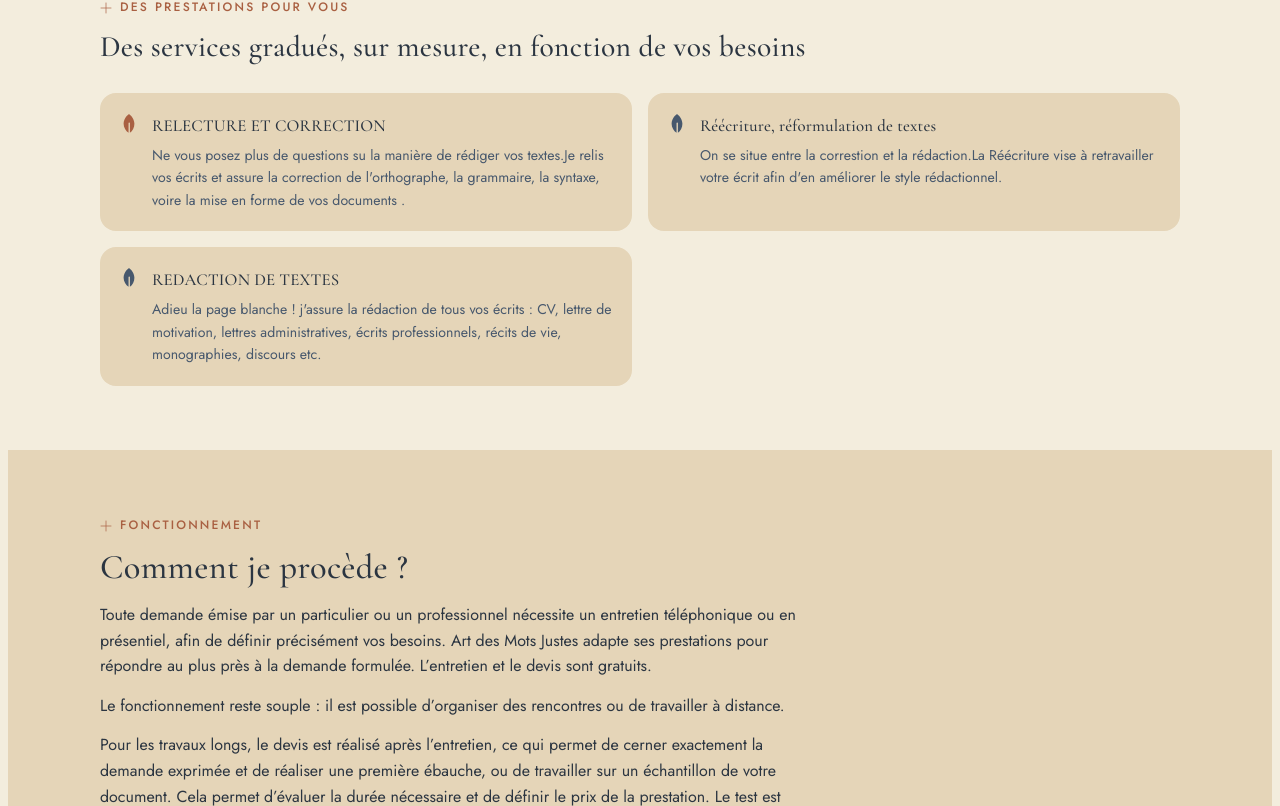
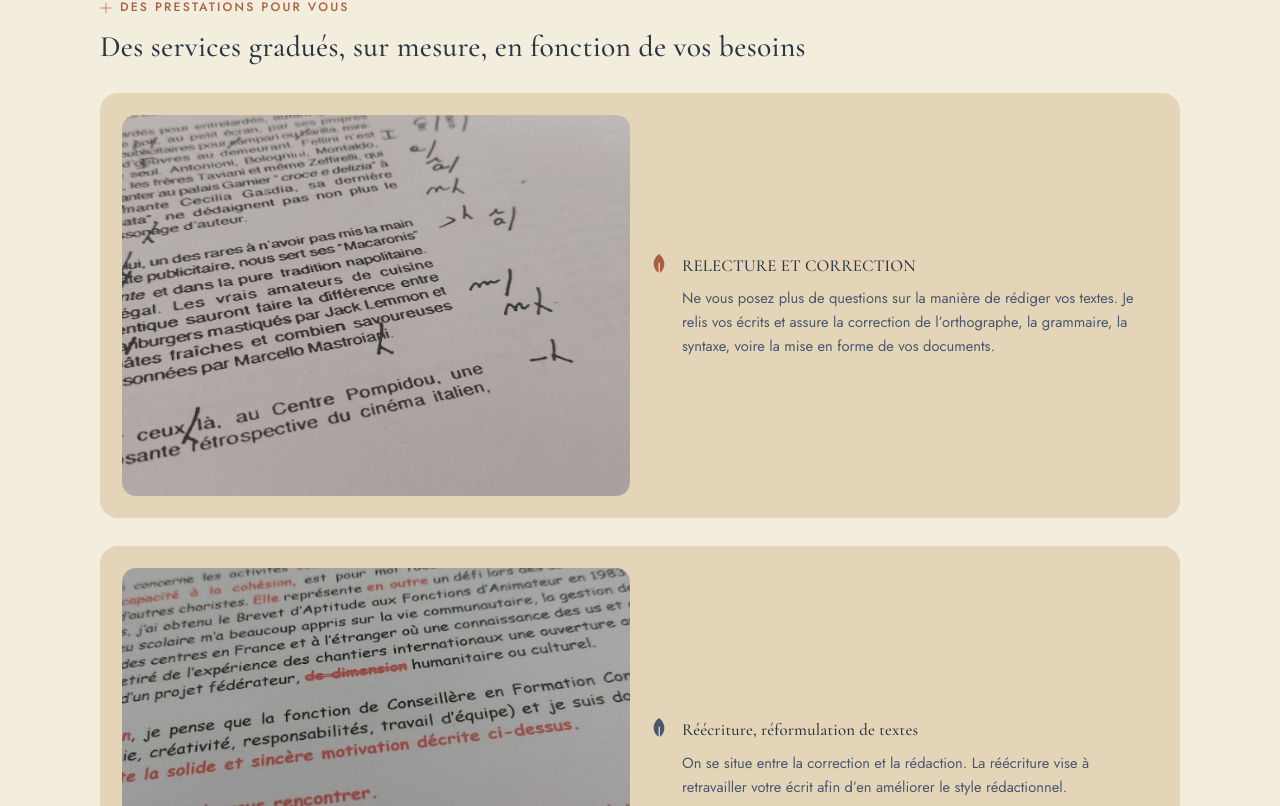
Before and after one commit to amadouba-tech/amj, a Next.js app: page /prestations in a window 1280 px wide. Shown: the part 274-1080 px from the top of the page. Built offline with nearby package versions, Linux system fonts and the light colour scheme.

Commit message:
commit15

```diff
--- a/app/globals.css
+++ b/app/globals.css
@@ -329,6 +329,24 @@ h4 { font-size: 1.05rem; margin-bottom: 6px; }
 .cta-banner p { color: var(--bleu-gris); margin-bottom: 22px; }
 
 /* ---------- prestations overview ---------- */
+.prestation-services { display: flex; flex-direction: column; gap: 28px; margin-top: 30px; }
+.prestation-service {
+  display: grid; grid-template-columns: 1fr; gap: 20px; align-items: center;
+  background: var(--bois-clair); border-radius: 18px; padding: 22px;
+}
+@media (min-width: 860px) {
+  .prestation-service.has-image { grid-template-columns: 1fr 1fr; }
+  .prestation-service.has-image.image-first .prestation-service-photo { order: -1; }
+}
+.prestation-service-photo {
+  position: relative; aspect-ratio: 4 / 3; border-radius: 14px; overflow: hidden;
+}
+.prestation-service-photo img { object-fit: cover; }
+.prestation-service-body {
+  display: flex; gap: 14px; align-items: flex-start;
+}
+.prestation-service-body h3 { margin-bottom: 8px; font-size: 1.05rem; }
+.prestation-service-body p { color: var(--bleu-gris); font-size: 0.92rem; margin-bottom: 0; }
 .mini-cards { display: grid; grid-template-columns: 1fr; gap: 16px; margin-top: 30px; }
 @media (min-width: 640px) { .mini-cards { grid-template-columns: 1fr 1fr; } }
 .mini-card {
--- a/app/prestations/page.jsx
+++ b/app/prestations/page.jsx
@@ -1,5 +1,32 @@
+import Image from "next/image";
 import { Eyebrow, PageIntro, AudienceCard, FeatherMark } from "@/components/ui.jsx";
 import { AUDIENCES, FONCTIONNEMENT_STEPS, FONCTIONNEMENT_PARAGRAPHS } from "@/data/content.js";
+import { IMAGES } from "@/data/images.js";
+
+const PRESTATION_SERVICES = [
+  {
+    title: "RELECTURE ET CORRECTION",
+    text: "Ne vous posez plus de questions sur la manière de rédiger vos textes. Je relis vos écrits et assure la correction de l\u2019orthographe, la grammaire, la syntaxe, voire la mise en forme de vos documents.",
+    image: IMAGES.relectureCorrection,
+    imageAlt: "Document corrigé à la main, illustrant la relecture et la correction de textes",
+    imageFirst: false,
+    accent: "terracotta",
+  },
+  {
+    title: "Réécriture, réformulation de textes",
+    text: "On se situe entre la correction et la rédaction. La réécriture vise à retravailler votre écrit afin d\u2019en améliorer le style rédactionnel.",
+    image: IMAGES.reecriture,
+    imageAlt: "Texte réécrit avec corrections en rouge, illustrant la réformulation de textes",
+    imageFirst: true,
+    accent: "bleuGris",
+  },
+  {
+    title: "REDACTION DE TEXTES",
+    text: "Adieu la page blanche\u00A0! J\u2019assure la rédaction de tous vos écrits\u00A0: CV, lettre de motivation, lettres administratives, écrits professionnels, récits de vie, monographies, discours, etc.",
+    image: null,
+    accent: "bleuGris",
+  },
+];
 
 export const metadata = {
   title: "Des prestations pour vous",
@@ -18,28 +45,34 @@ export default function Prestations() {
             lead=""
           />
 
-          <div className="mini-cards">
-            <div className="mini-card">
-              <FeatherMark size={18} />
-              <div>
-                <h4>RELECTURE ET CORRECTION</h4>
-                <p>Ne vous posez plus de questions su la manière de rédiger vos textes.Je relis vos écrits et assure la correction de l'orthographe, la grammaire, la syntaxe, voire la mise en forme de vos documents .</p>
-              </div>
-            </div>
-            <div className="mini-card">
-              <FeatherMark size={18} color="var(--bleu-gris)" />
-              <div>
-                <h4>Réécriture, réformulation de textes</h4>
-                <p>On se situe entre la correstion et la rédaction.La Réécriture vise à retravailler votre écrit afin d'en améliorer le style rédactionnel.</p>
-              </div>
-            </div>
-            <div className="mini-card">
-              <FeatherMark size={18} color="var(--bleu-gris)" />
-              <div>
-                <h4>REDACTION DE TEXTES</h4>
-                <p>Adieu la page blanche ! j'assure la rédaction de tous vos écrits : CV, lettre de motivation, lettres administratives, écrits professionnels, récits de vie, monographies, discours  etc.</p>
-              </div>
-            </div>
+          <div className="prestation-services">
+            {PRESTATION_SERVICES.map((service) => (
+              <article
+                key={service.title}
+                className={`prestation-service${service.image ? " has-image" : ""}${service.imageFirst ? " image-first" : ""}`}
+              >
+                {service.image && (
+                  <div className="prestation-service-photo">
+                    <Image
+                      src={service.image}
+                      alt={service.imageAlt}
+                      fill
+                      sizes="(max-width: 860px) 100vw, 420px"
+                    />
+                  </div>
+                )}
+                <div className="prestation-service-body">
+                  <FeatherMark
+                    size={18}
+                    color={service.accent === "terracotta" ? "var(--terracotta)" : "var(--bleu-gris)"}
+                  />
+                  <div>
+                    <h3>{service.title}</h3>
+                    <p>{service.text}</p>
+                  </div>
+                </div>
+              </article>
+            ))}
           </div>
         </div>
       </section>
--- a/data/images.js
+++ b/data/images.js
@@ -1,5 +1,7 @@
 import heroAccueil from "@/assets/placeholders/hero-accueil.jpg";
 import quiSuisJePortrait from "@/assets/placeholders/qui-suis-je-portrait.jpg";
+import relectureCorrection from "@/assets/prestations/relecture-correction.png";
+import reecriture from "@/assets/prestations/reecriture.png";
 
 function picsum(seed, width, height) {
   return `https://picsum.photos/seed/${seed}/${width}/${height}`;
@@ -14,4 +16,6 @@ export const IMAGES = {
   cardProfessionnels: picsum("amj-professionnels", 600, 500),
   cardQuiSuisJe: picsum("amj-qui-suis-je", 600, 500),
   cardTarifs: picsum("amj-tarifs", 600, 500),
+  relectureCorrection,
+  reecriture,
 };
```
Also changed, not shown: assets/prestations/reecriture.png (added), assets/prestations/relecture-correction.png (added).
